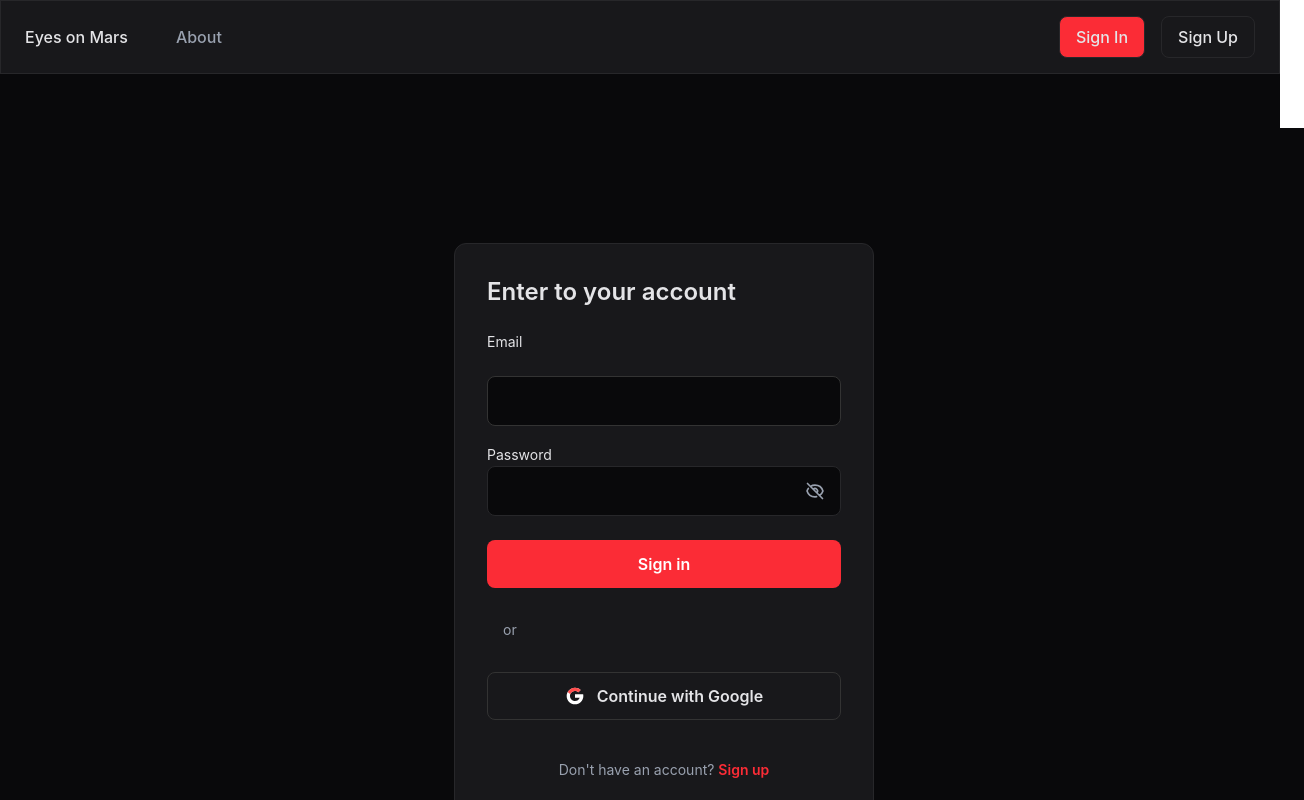
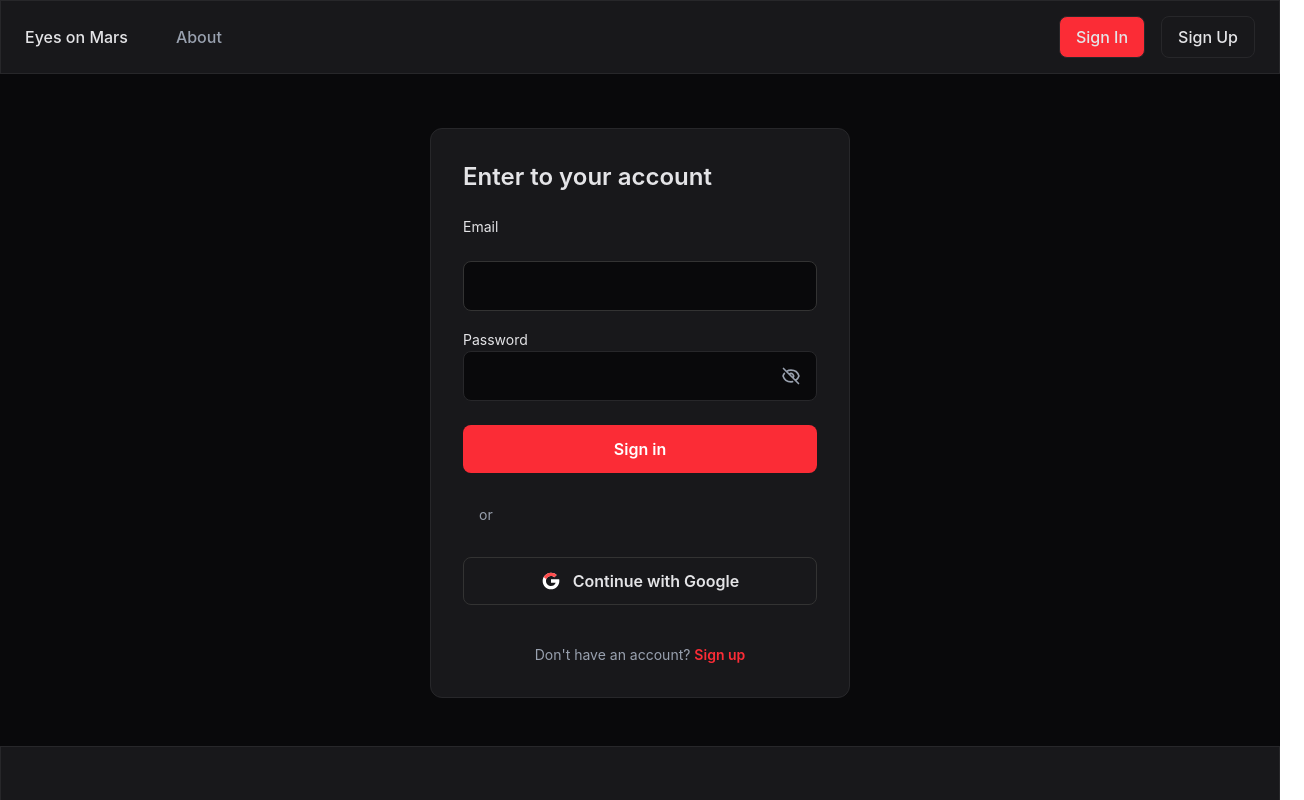
Before and after one commit to seva32/eyes-on-mars, a Next.js app: page /auth/signin in a window 1280 px wide. Shown: the top 800 px of the page, 1304 px wide, since content can reach past the window. Built offline with nearby package versions, Linux system fonts and the light colour scheme; no server answers.

Commit message:
refactor view background

```diff
--- a/src/components/auth/SignInForm.tsx
+++ b/src/components/auth/SignInForm.tsx
@@ -84,7 +84,7 @@ export default function SignUpForm() {
   }
 
   return (
-    <main className="flex justify-center items-center w-screen bg-zinc-950 min-h-screen">
+    <main className="flex justify-center items-center w-full bg-zinc-950 flex-grow">
       <section className="p-8 rounded-xl border bg-zinc-900 border-zinc-800 w-[420px]">
         <h1 className="mb-6 text-2xl font-semibold text-zinc-200">
           Enter to your account
--- a/src/components/auth/SignUpForm.tsx
+++ b/src/components/auth/SignUpForm.tsx
@@ -72,7 +72,7 @@ export default function SignUpForm() {
   }
 
   return (
-    <main className="flex justify-center items-center w-screen bg-zinc-950 min-h-[screen]">
+    <main className="flex justify-center items-center w-full bg-zinc-950 min-h-[screen]">
       <section className="p-8 rounded-xl border bg-zinc-900 border-zinc-800 w-[420px]">
         <h1 className="mb-6 text-2xl font-semibold text-zinc-200">
           Create your account
--- a/src/components/layout/Layout.tsx
+++ b/src/components/layout/Layout.tsx
@@ -10,9 +10,9 @@ interface LayoutProps {
 
 const Layout: React.FC<LayoutProps> = ({ children }) => {
   return (
-    <div className="flex flex-col w-full h-full bg-zinc-950">
+    <div className="flex flex-col w-full min-h-screen bg-zinc-950">
       <Header />
-      <main className="flex-1 px-6 py-12 mx-auto mt-20 w-full max-w-[1400px]">
+      <main className="flex-1 px-6 py-12 mx-auto mt-20 w-full max-w-[1400px] flex flex-col">
         {children}
       </main>
       <Footer />
--- a/src/components/profile/ProfilePage.tsx
+++ b/src/components/profile/ProfilePage.tsx
@@ -41,7 +41,7 @@ const ProfilePage = () => {
   }, [status, setUser, setProfile])
 
   const ProfileWrapper = ({ children }) => (
-    <main className="min-h-screen bg-[#0A0A0F] text-[#E5E5E7]">
+    <main className="bg-[#0A0A0F] text-[#E5E5E7] flex-grow">
       <div className="max-w-[1200px]">
         <article className="bg-[#1A1A1F] rounded-[16px] border-[1px] border-[#333] overflow-hidden">
           {children}
--- a/src/styles/globals.css
+++ b/src/styles/globals.css
@@ -1,5 +1,13 @@
 @import 'tailwindcss';
 
-body {
+html,
+body,
+#__next {
+  height: 100%;
+  min-height: 100%;
+}
+
+body,
+#__next {
   font-family: 'Inter', sans-serif;
 }
```
